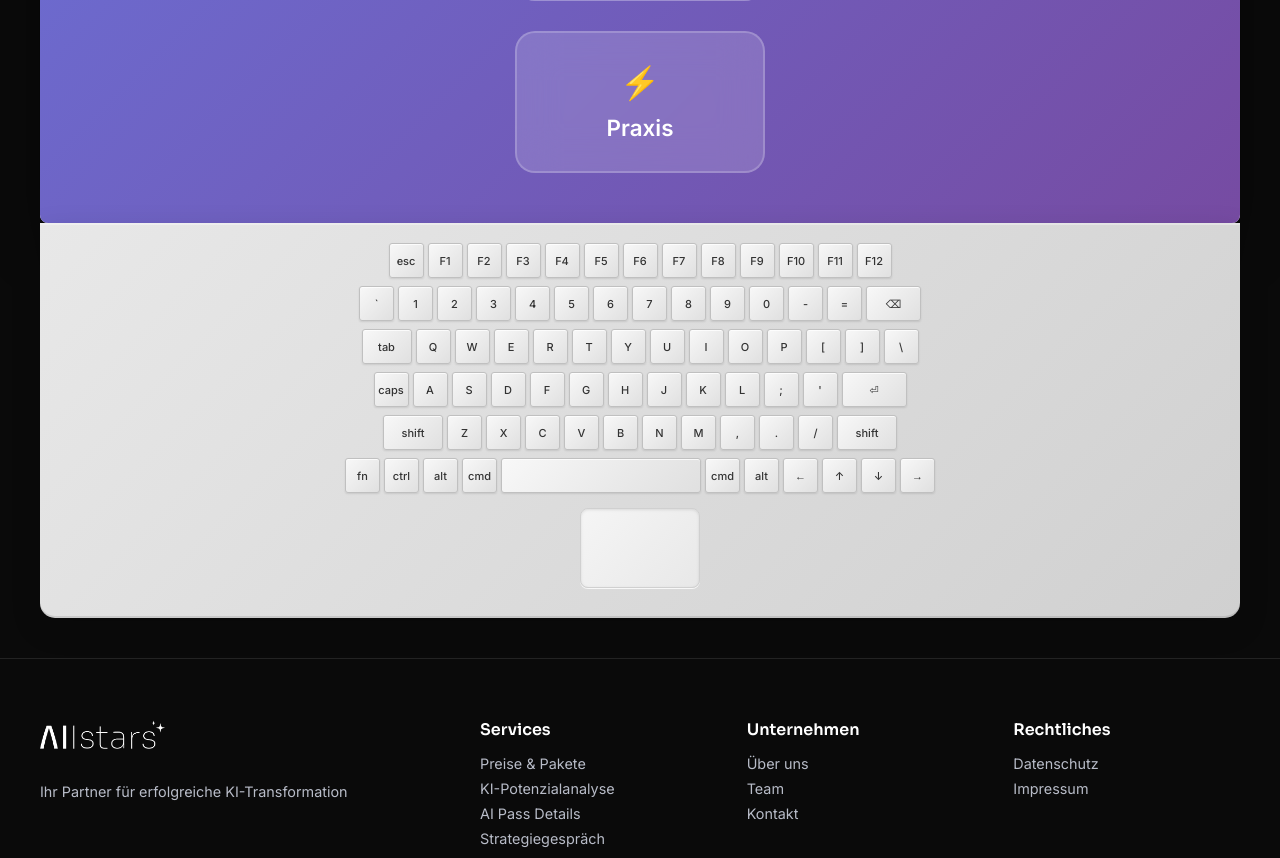
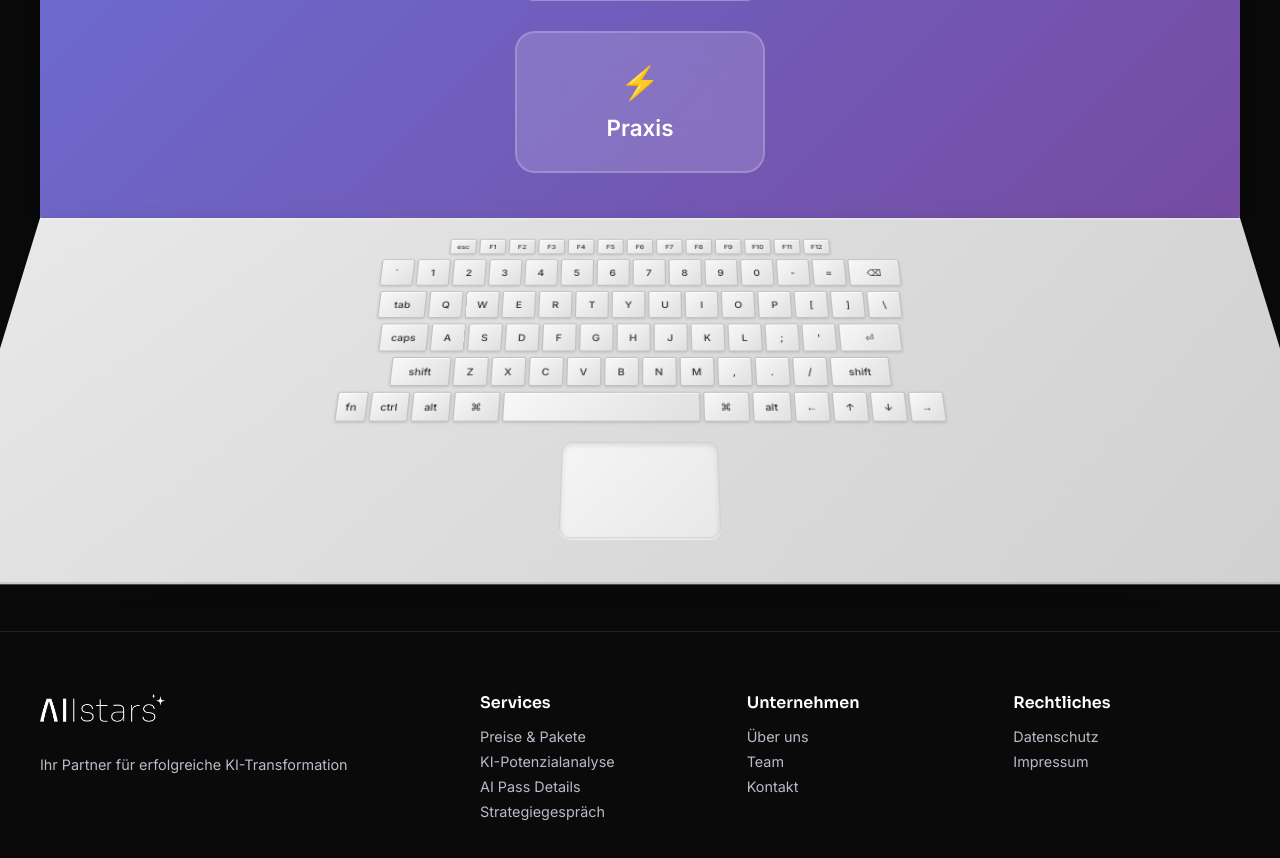
Before and after one commit to 2Patrick1111/kurs, a Flask app: page / in a window 1280 px wide; the page is wider, and only the part inside the window is pictured. Shown: the part 1978-2836 px from the top of that part. Run offline with Flask 3, Linux system fonts and the light colour scheme.

Commit message:
Give the on-screen keyboard a more realistic, angled, 3D appearance
Apply a 3D perspective transform and adjust styles to the Macbook keyboard in `kurs-einblick.html`.

Replit-Commit-Author: Agent
Replit-Commit-Session-Id: 3dcb9c66-c079-46d4-a1e1-d29f119eb2f9
Replit-Commit-Screenshot-Url: https://storage.googleapis.com/screenshot-production-us-central1/afe8ef5a-0b6f-4ded-82e8-0bf456781c78/3dcb9c66-c079-46d4-a1e1-d29f119eb2f9/VXvfjWe

```diff
--- a/templates/kurs-einblick.html
+++ b/templates/kurs-einblick.html
@@ -71,20 +71,24 @@
             min-height: 80vh;
         }
 
-        /* MacBook Keyboard Styles */
+        /* MacBook Keyboard Styles - 3D Perspective */
         .macbook-keyboard {
             width: 100%;
             max-width: 1200px;
-            margin-top: -10px;
+            margin-top: -15px;
             position: relative;
+            perspective: 1000px;
         }
 
         .keyboard-base {
             background: linear-gradient(135deg, #e8e8e8 0%, #d0d0d0 100%);
-            border-radius: 0 0 15px 15px;
-            padding: 20px 30px 30px 30px;
+            border-radius: 0 0 25px 25px;
+            padding: 25px 40px 40px 40px;
+            transform: rotateX(25deg);
+            transform-origin: center top;
             box-shadow:
-                0 10px 30px rgba(0,0,0,0.15),
+                0 25px 50px rgba(0,0,0,0.2),
+                0 5px 15px rgba(0,0,0,0.1),
                 inset 0 2px 0 rgba(255,255,255,0.3),
                 inset 0 -2px 0 rgba(0,0,0,0.1);
         }
@@ -92,91 +96,83 @@
         .keyboard-rows {
             display: flex;
             flex-direction: column;
-            gap: 8px;
-            margin-bottom: 15px;
+            gap: 6px;
+            margin-bottom: 20px;
         }
 
         .keyboard-row {
             display: flex;
             justify-content: center;
-            gap: 4px;
+            gap: 3px;
         }
 
         .key {
             background: linear-gradient(135deg, #f8f8f8 0%, #e0e0e0 100%);
             border: 1px solid #c0c0c0;
-            border-radius: 3px;
-            width: 35px;
-            height: 35px;
+            border-radius: 2px;
+            width: 32px;
+            height: 30px;
             display: flex;
             align-items: center;
             justify-content: center;
-            font-size: 11px;
+            font-size: 10px;
             font-weight: 500;
             color: #333;
             box-shadow:
-                0 1px 2px rgba(0,0,0,0.1),
+                0 1px 3px rgba(0,0,0,0.15),
                 inset 0 1px 0 rgba(255,255,255,0.8);
             transition: all 0.1s ease;
-            cursor: pointer;
         }
 
         .key:hover {
             background: linear-gradient(135deg, #f0f0f0 0%, #d8d8d8 100%);
-            transform: translateY(0.5px);
-        }
-
-        .key:active {
-            background: linear-gradient(135deg, #e8e8e8 0%, #d0d0d0 100%);
-            transform: translateY(1px);
-            box-shadow:
-                0 0 1px rgba(0,0,0,0.2),
-                inset 0 1px 0 rgba(255,255,255,0.6);
+            transform: translateY(-0.5px);
         }
 
         .key.space {
-            width: 200px;
+            width: 180px;
         }
 
         .key.shift {
-            width: 60px;
+            width: 55px;
         }
 
         .key.tab {
+            width: 45px;
+        }
+
+        .key.enter {
+            width: 58px;
+        }
+
+        .key.backspace {
             width: 50px;
-        }
-
-        .key.enter {
-            width: 65px;
-        }
-
-        .key.backspace {
-            width: 55px;
         }
 
         .trackpad {
             background: linear-gradient(135deg, #f5f5f5 0%, #e8e8e8 100%);
             border: 1px solid #d0d0d0;
-            border-radius: 8px;
-            width: 120px;
-            height: 80px;
+            border-radius: 10px;
+            width: 140px;
+            height: 90px;
             margin: 0 auto;
             box-shadow:
-                inset 0 1px 3px rgba(0,0,0,0.1),
+                inset 0 2px 5px rgba(0,0,0,0.1),
                 0 1px 0 rgba(255,255,255,0.8);
-            cursor: pointer;
-            transition: all 0.2s ease;
-        }
-
-        .trackpad:hover {
-            background: linear-gradient(135deg, #f0f0f0 0%, #e0e0e0 100%);
-        }
-
-        .trackpad:active {
-            background: linear-gradient(135deg, #e8e8e8 0%, #d8d8d8 100%);
-            box-shadow:
-                inset 0 2px 4px rgba(0,0,0,0.15),
-                0 1px 0 rgba(255,255,255,0.6);
+            position: relative;
+        }
+
+        /* Laptop body shadow for depth */
+        .macbook-keyboard::before {
+            content: '';
+            position: absolute;
+            top: 100%;
+            left: 50%;
+            transform: translateX(-50%);
+            width: 90%;
+            height: 20px;
+            background: radial-gradient(ellipse, rgba(0,0,0,0.15) 0%, transparent 70%);
+            z-index: -1;
         }
 
         @media (max-width: 768px) {
@@ -194,29 +190,29 @@
             }
 
             .key {
-                width: 28px;
-                height: 28px;
-                font-size: 9px;
+                width: 24px;
+                height: 24px;
+                font-size: 8px;
             }
 
             .key.space {
-                width: 140px;
+                width: 120px;
             }
 
             .key.shift {
-                width: 45px;
+                width: 38px;
             }
 
             .key.tab {
+                width: 35px;
+            }
+
+            .key.enter {
                 width: 40px;
             }
 
-            .key.enter {
-                width: 50px;
-            }
-
             .key.backspace {
-                width: 45px;
+                width: 38px;
             }
 
             .trackpad {
@@ -225,7 +221,8 @@
             }
 
             .keyboard-base {
-                padding: 15px 20px 25px 20px;
+                padding: 20px 25px 30px 25px;
+                transform: rotateX(20deg);
             }
         }
 
@@ -1615,25 +1612,25 @@
         });
     </script>
 
-    <!-- MacBook Keyboard -->
+    <!-- MacBook Keyboard - 3D Perspective View -->
     <div class="macbook-keyboard">
         <div class="keyboard-base">
             <div class="keyboard-rows">
-                <!-- Row 1: Function keys -->
+                <!-- Row 1: Function keys (smaller) -->
                 <div class="keyboard-row">
-                    <div class="key">esc</div>
-                    <div class="key">F1</div>
-                    <div class="key">F2</div>
-                    <div class="key">F3</div>
-                    <div class="key">F4</div>
-                    <div class="key">F5</div>
-                    <div class="key">F6</div>
-                    <div class="key">F7</div>
-                    <div class="key">F8</div>
-                    <div class="key">F9</div>
-                    <div class="key">F10</div>
-                    <div class="key">F11</div>
-                    <div class="key">F12</div>
+                    <div class="key" style="width: 26px; height: 18px; font-size: 7px;">esc</div>
+                    <div class="key" style="width: 26px; height: 18px; font-size: 7px;">F1</div>
+                    <div class="key" style="width: 26px; height: 18px; font-size: 7px;">F2</div>
+                    <div class="key" style="width: 26px; height: 18px; font-size: 7px;">F3</div>
+                    <div class="key" style="width: 26px; height: 18px; font-size: 7px;">F4</div>
+                    <div class="key" style="width: 26px; height: 18px; font-size: 7px;">F5</div>
+                    <div class="key" style="width: 26px; height: 18px; font-size: 7px;">F6</div>
+                    <div class="key" style="width: 26px; height: 18px; font-size: 7px;">F7</div>
+                    <div class="key" style="width: 26px; height: 18px; font-size: 7px;">F8</div>
+                    <div class="key" style="width: 26px; height: 18px; font-size: 7px;">F9</div>
+                    <div class="key" style="width: 26px; height: 18px; font-size: 7px;">F10</div>
+                    <div class="key" style="width: 26px; height: 18px; font-size: 7px;">F11</div>
+                    <div class="key" style="width: 26px; height: 18px; font-size: 7px;">F12</div>
                 </div>
 
                 <!-- Row 2: Numbers -->
@@ -1674,7 +1671,7 @@
 
                 <!-- Row 4: ASDF -->
                 <div class="keyboard-row">
-                    <div class="key">caps</div>
+                    <div class="key" style="width: 45px;">caps</div>
                     <div class="key">A</div>
                     <div class="key">S</div>
                     <div class="key">D</div>
@@ -1707,13 +1704,13 @@
 
                 <!-- Row 6: Bottom row -->
                 <div class="keyboard-row">
-                    <div class="key">fn</div>
-                    <div class="key">ctrl</div>
-                    <div class="key">alt</div>
-                    <div class="key">cmd</div>
+                    <div class="key" style="width: 28px;">fn</div>
+                    <div class="key" style="width: 35px;">ctrl</div>
+                    <div class="key" style="width: 35px;">alt</div>
+                    <div class="key" style="width: 42px;">⌘</div>
                     <div class="key space"></div>
-                    <div class="key">cmd</div>
-                    <div class="key">alt</div>
+                    <div class="key" style="width: 42px;">⌘</div>
+                    <div class="key" style="width: 35px;">alt</div>
                     <div class="key">←</div>
                     <div class="key">↑</div>
                     <div class="key">↓</div>
```
